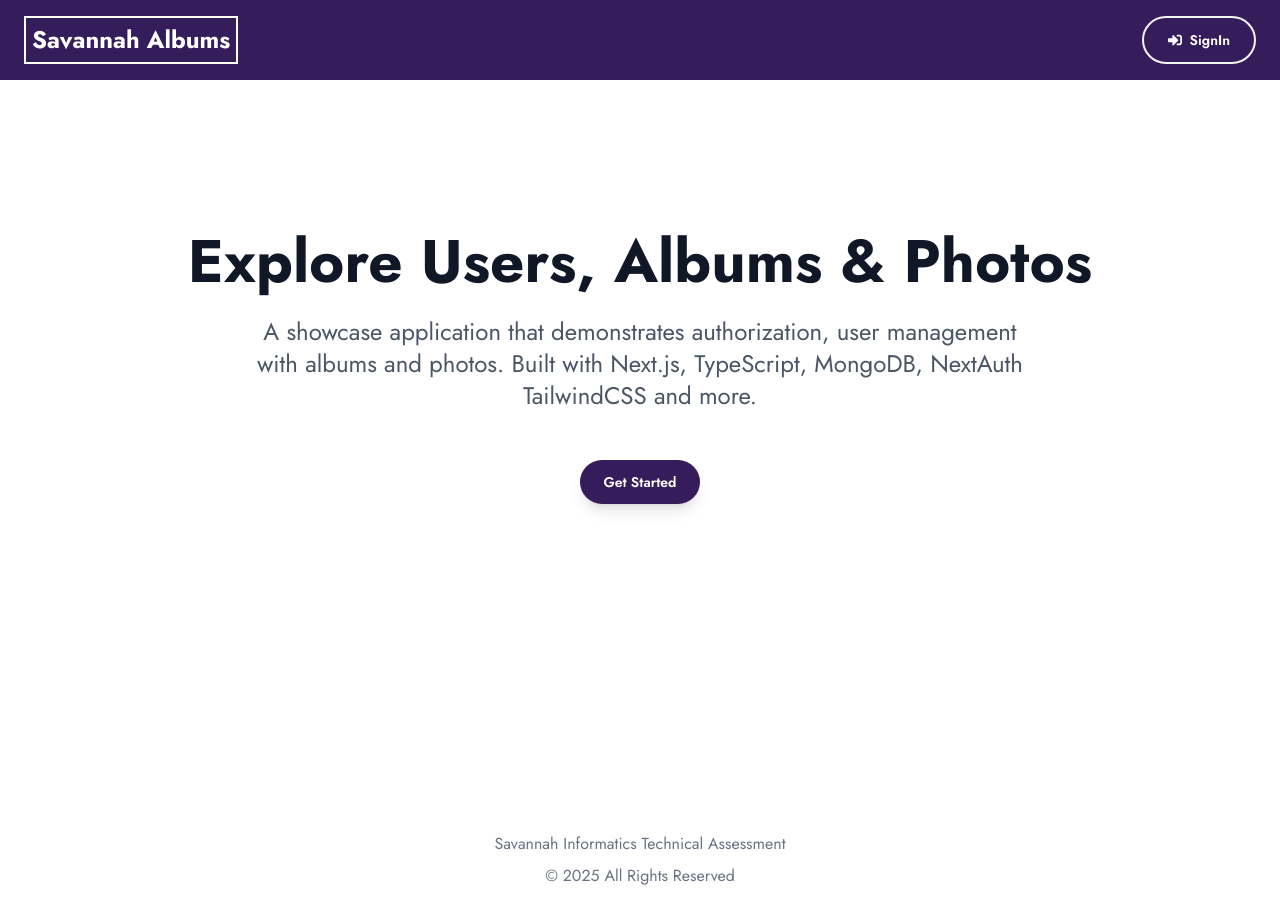
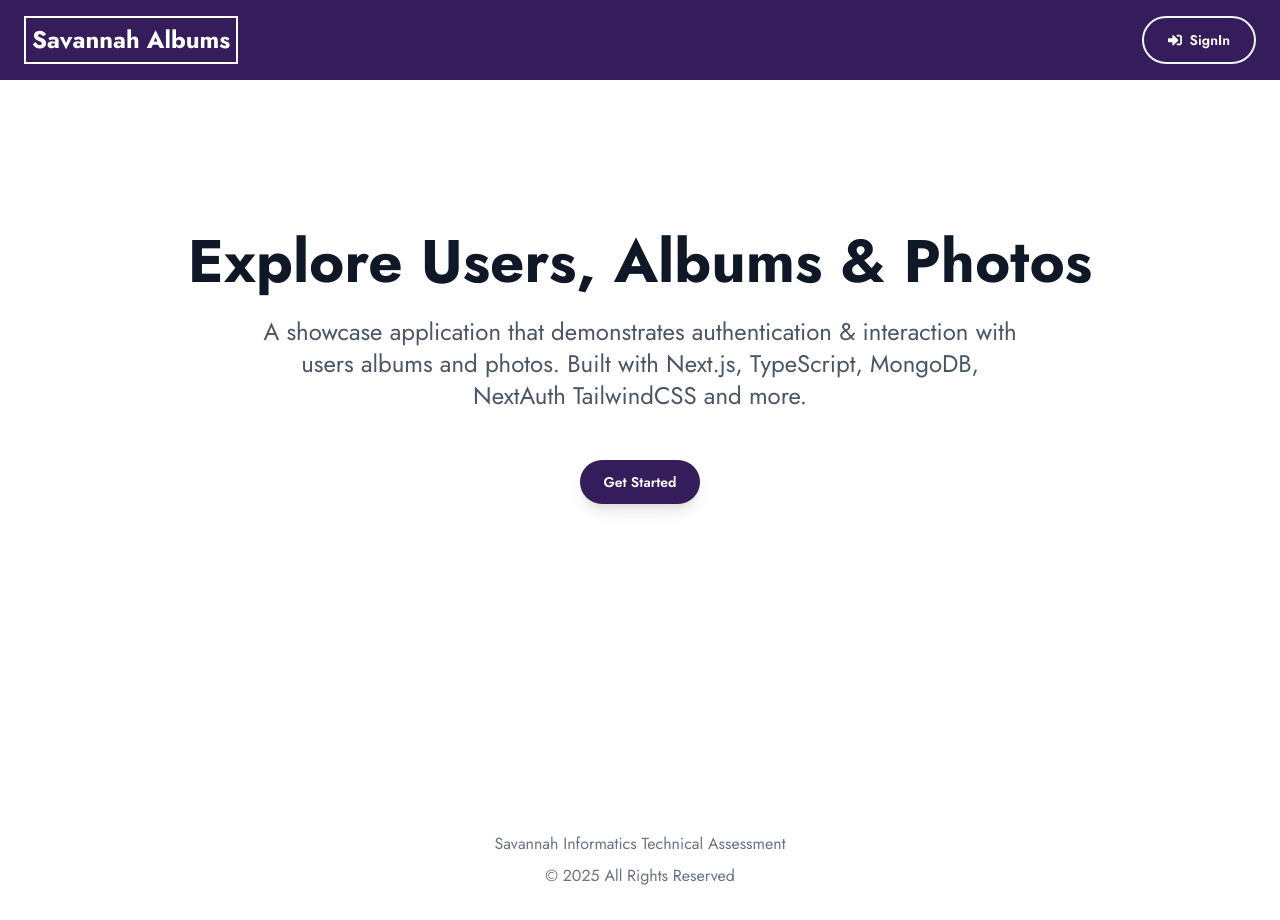
Before and after one commit to njau58/savannah_albums, a Next.js app: page / in a window 1280 px wide. Built offline with nearby package versions, Linux system fonts and the light colour scheme; no server answers.

Commit message:
fix types on query hook

```diff
--- a/app/components/navbar/index.tsx
+++ b/app/components/navbar/index.tsx
@@ -30,7 +30,7 @@ export default function Navbar() {
 		setIsMenuOpen((prev) => !prev)
 	}
 
-	console.log(session)
+	// console.log(session)
 
 	return (
 		<nav className="mx-auto px-4 py-4 bg-primary top-0 fixed z-50 w-full">
--- a/app/custom_hooks/useServerActionsQuery.ts
+++ b/app/custom_hooks/useServerActionsQuery.ts
@@ -2,8 +2,7 @@ import { useQuery } from "@tanstack/react-query";
 import { fetchAlbums, fetchUserById, fetchUsers, getAlbumById, fetchAlbumPhotos, fetchPhotoById, fetchUserAlbums } from "../actions";
 
 
-/* eslint-disable @typescript-eslint/no-explicit-any */
-export function useServerActionsQuery(user_id?:string, album_id?:string|any, photo_id?:string|any) {
+export function useServerActionsQuery(user_id?:string, album_id?:string, photo_id?:string) {
   const usersQuery = useQuery({
     queryKey: ['users'],
     queryFn: () => fetchUsers(),
@@ -18,7 +17,7 @@ export function useServerActionsQuery(user_id?:string, album_id?:string|any, pho
     queryFn: () => user_id?fetchUserById(user_id):Promise.resolve(null),
   });
   const userAlbumsQuery = useQuery({
-    queryKey: ['albums',user_id],
+    queryKey: ['user-albums',user_id],
     queryFn: () => user_id?fetchUserAlbums(user_id):Promise.resolve(null),
 
   });
--- a/app/dashboard/_components/photo_profile/index.tsx
+++ b/app/dashboard/_components/photo_profile/index.tsx
@@ -8,9 +8,9 @@ import { Loader } from "../../../components/spinners"
 
 const PhotoProfile = () => {
 	const { photo_id } = useParams()
-	const { photoByIdQuery } = useServerActionsQuery("", "", photo_id)
+	const { photoByIdQuery } = useServerActionsQuery("", "", photo_id as string)
 
-	console.log("Image data", photoByIdQuery.data)
+	// console.log("Image data", photoByIdQuery.data)
 
 	return (
 		<div className="w-full flex items-center justify-between my-8 ">
--- a/app/page.tsx
+++ b/app/page.tsx
@@ -9,9 +9,9 @@ export default function Home() {
 						Explore Users, Albums & Photos
 					</h1>
 					<p className="text-lg md:text-2xl text-gray-600 max-w-3xl mb-12">
-						A showcase application that demonstrates authorization, user
-						management with albums and photos. Built with Next.js, TypeScript,
-						MongoDB, NextAuth TailwindCSS and more.
+						A showcase application that demonstrates authentication &
+						interaction with users albums and photos. Built with Next.js,
+						TypeScript, MongoDB, NextAuth TailwindCSS and more.
 					</p>
 
 					<div className="flex flex-col sm:flex-row gap-4 mb-16">
--- a/app/types/index.ts
+++ b/app/types/index.ts
@@ -21,6 +21,7 @@ export interface CustomButtonProps extends React.ButtonHTMLAttributes<HTMLButton
     icon?:React.ReactNode,
     text_color?:string
     loading?:"github" | "google" |null|boolean
+
 
 
 }
```
Also changed, not shown: 1 other file (tests, documents, lock files or other folders).
